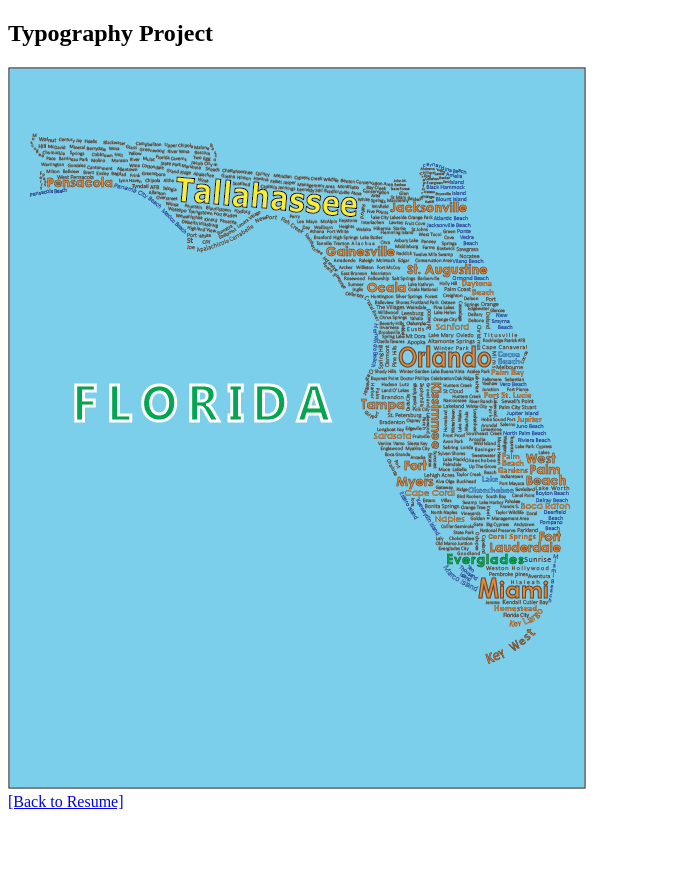
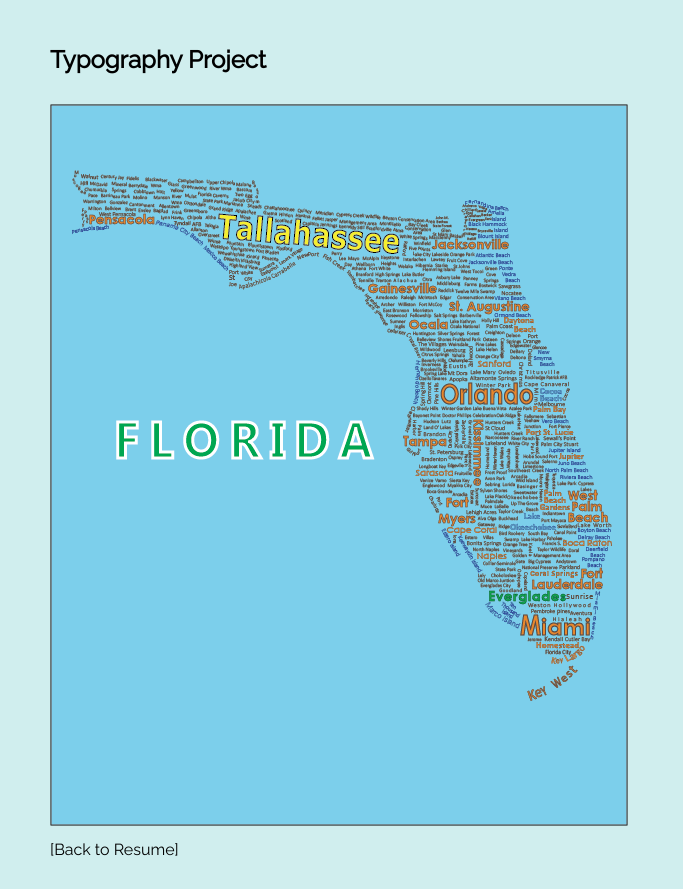
Before and after one commit to KevinR19/fid, a plain HTML site: page resume/typographic.html in a window 1280 px wide. Shown: the whole page, without its empty margins (0-683 px from the left). Before the commit the page ends 819 px from the top, so only its background shows below. Drawn offline with Linux system fonts and the light colour scheme.

Commit message:
Update typographic.html

```diff
--- a/resume/typographic.html
+++ b/resume/typographic.html
@@ -1,6 +1,8 @@
 <!DOCTYPE html>
 	<head>
 		<title>Kevin Rubacha's Resume: Typographic</title>
+		<link rel="stylesheet" href="stylesheet.css">
+		<link href="https://fonts.googleapis.com/css?family=Raleway" rel="stylesheet">
 	</head>
 	<body>
 
```
